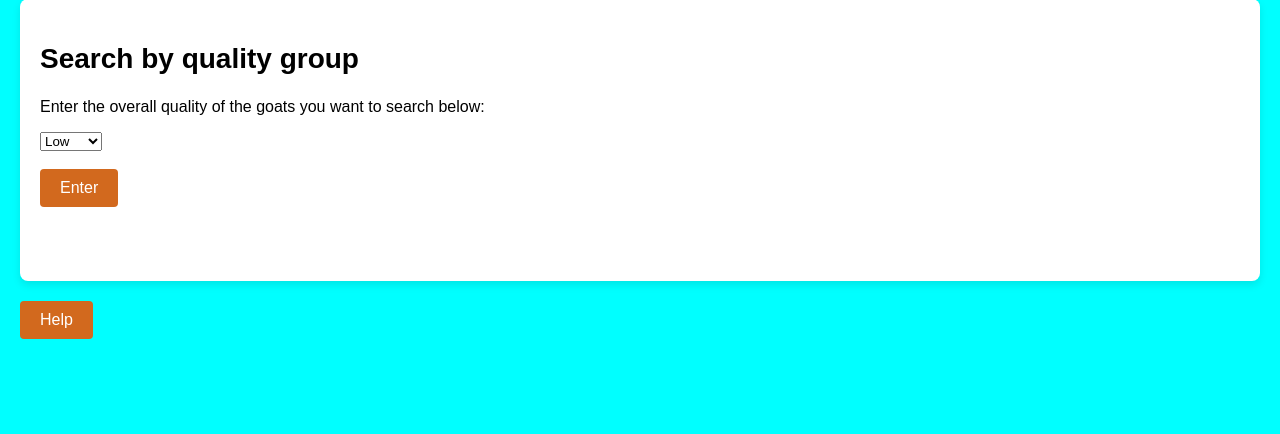
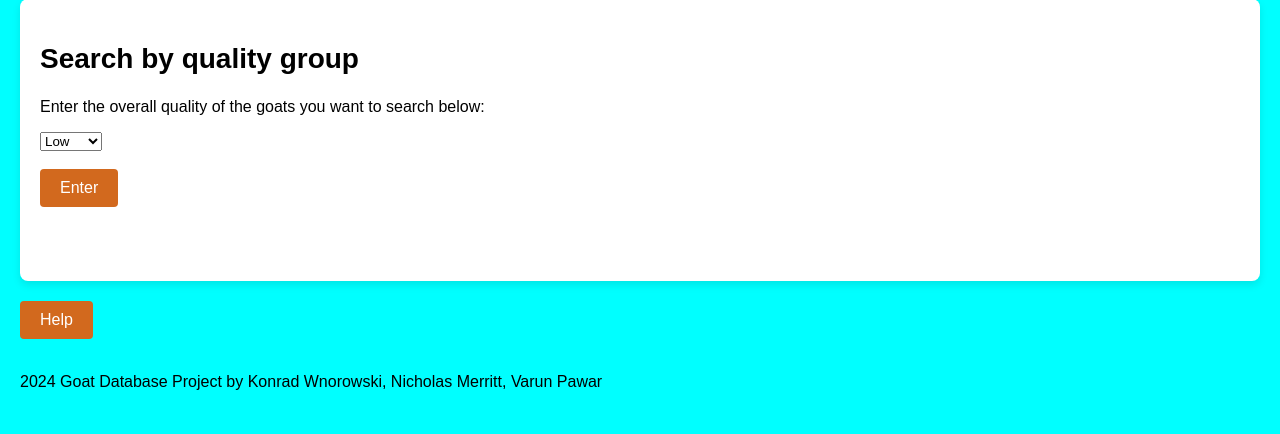
Before and after one commit to KonradW29/ProjectDatabases, a Flask app: page / in a window 1280 px wide. Shown: the part 366-800 px from the top of the page. Run offline with Flask 3, Linux system fonts and the light colour scheme; some libraries are stand-ins or nearby versions.

Commit message:
added our names to the website

```diff
--- a/templates/UI.html
+++ b/templates/UI.html
@@ -105,7 +105,7 @@
     <div>
         <!--Help button to give users more information about how to use the website-->
         <button type = "button" onclick = "getHelp()">Help</button>
-        <p id = "helpSection" hidden = "hidden">The first box returns all the goats which have the same dam as the goat whose tag is inputted, to help identify dams associated with a desired attribute or point value. The second box returns the goats that fall into one of the three categories based on their point values, and the number of goats sold in each range, to help identify which quality type goats sell better.</p>
+        <p id = "helpSection" hidden = "hidden">The first box returns all the goats which have the same dam as the goat whose tag is inputted, to help identify dams associated with a desired attribute or point value. The second box returns the goats that fall into one of the three categories based on their point values, and the number of goats sold in each range, to help identify which quality type goats sell better.</p><br><br>
         <!--Javascript code to make the help button work-->
         <script>
             function getHelp() {
@@ -119,5 +119,8 @@
             }
         </script>
     </div>
+    <div>
+        <p>2024 Goat Database Project by Konrad Wnorowski, Nicholas Merritt, Varun Pawar </p>
+    </div>
 </body>
 </html>
```
